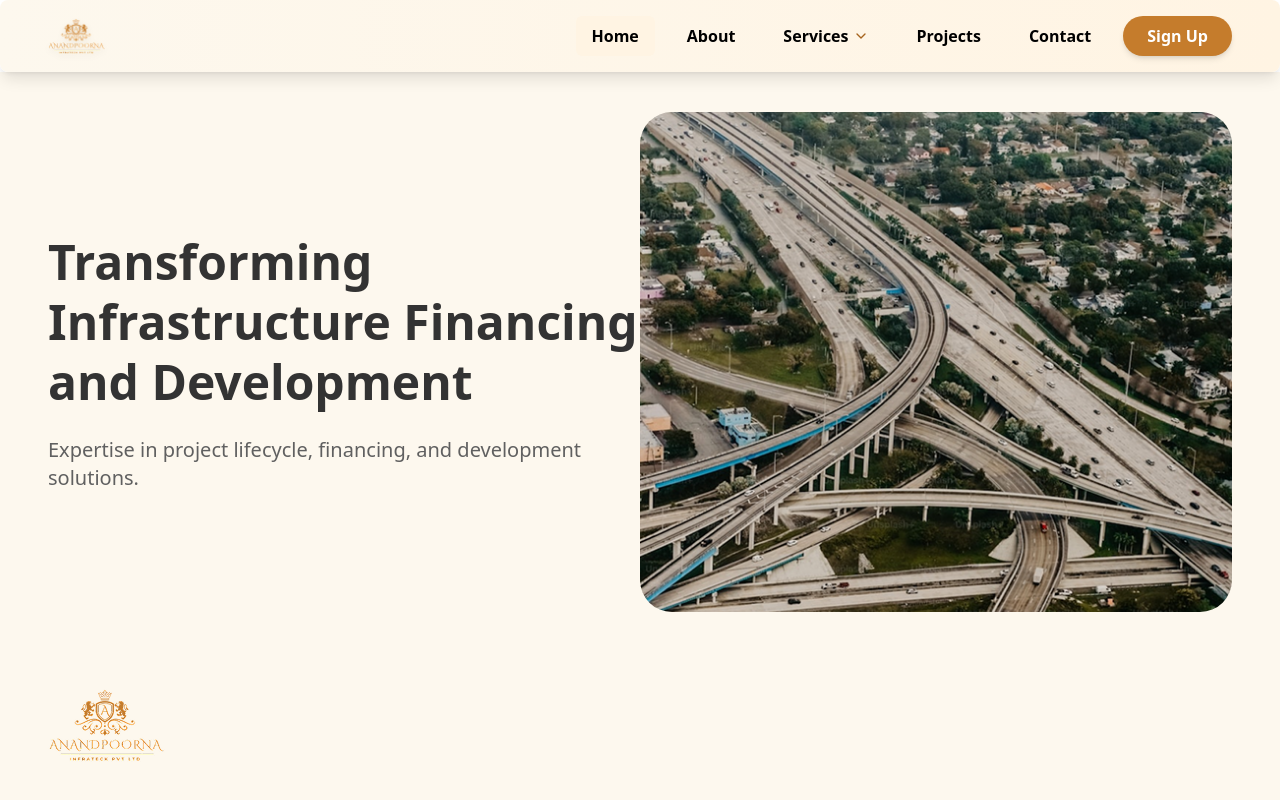
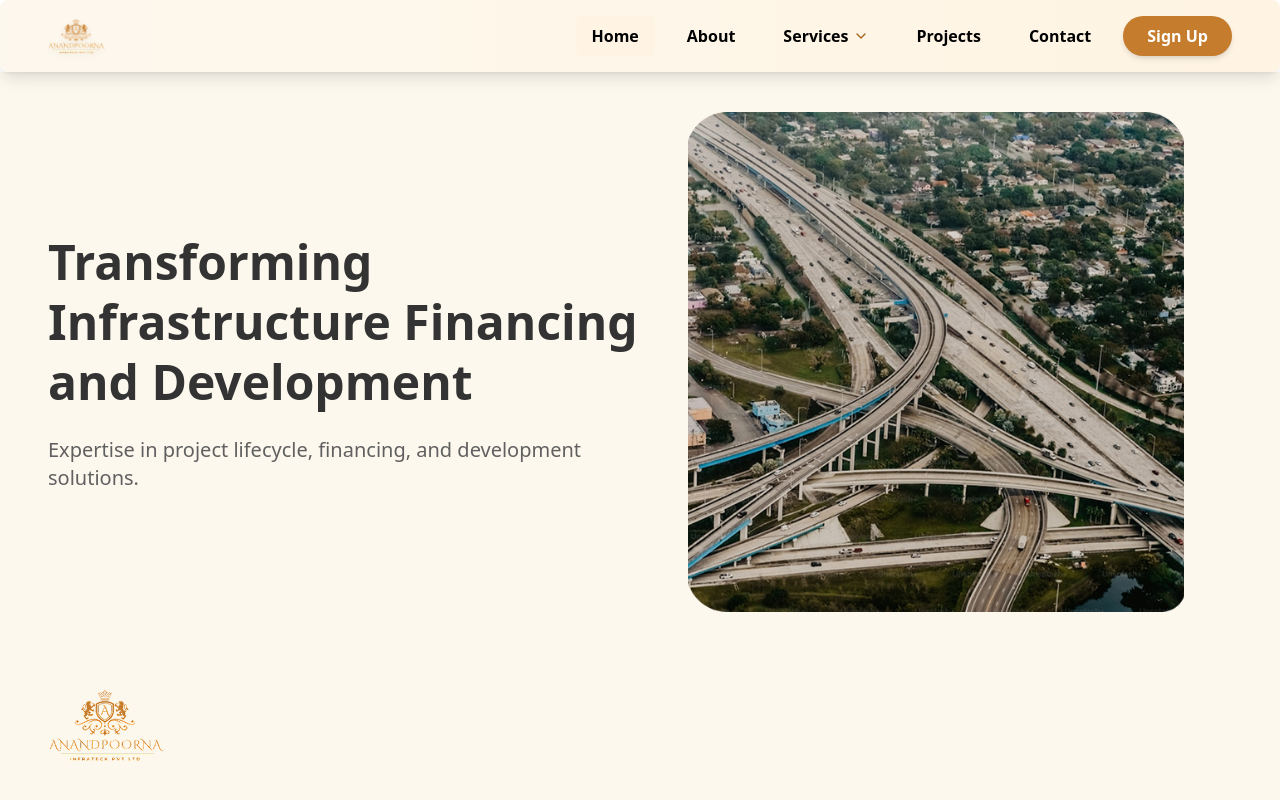
Before and after one commit to Abtikdigital/Anandpoorna, a React (Vite) app: page / in a window 1280 px wide. Shown: the top 800 px of the page. Built offline with nearby package versions, Linux system fonts and the light colour scheme.

Commit message:
updated Hero sectrion

```diff
--- a/src/pages/Hero.jsx
+++ b/src/pages/Hero.jsx
@@ -11,11 +11,11 @@ const Hero = () => {
           Expertise in project lifecycle, financing, and development solutions.
         </p>
       </div>
-      <div className="w-full md:w-1/2 flex justify-center items-center">
+      <div className="w-full md:w-1/2 flex justify-center items-center md:px-12">
         <img
           src={HeroImage}
           alt="Hero Image"
-          className="w-full h-64 sm:h-80 md:h-96 lg:h-[500px] object-contain md:object-cover rounded-4xl"
+          className="w-full  h-80 sm:h-80 md:h-96 lg:h-[500px] object-contain md:object-cover rounded-2xl"
         />
       </div>
     </div>
```
